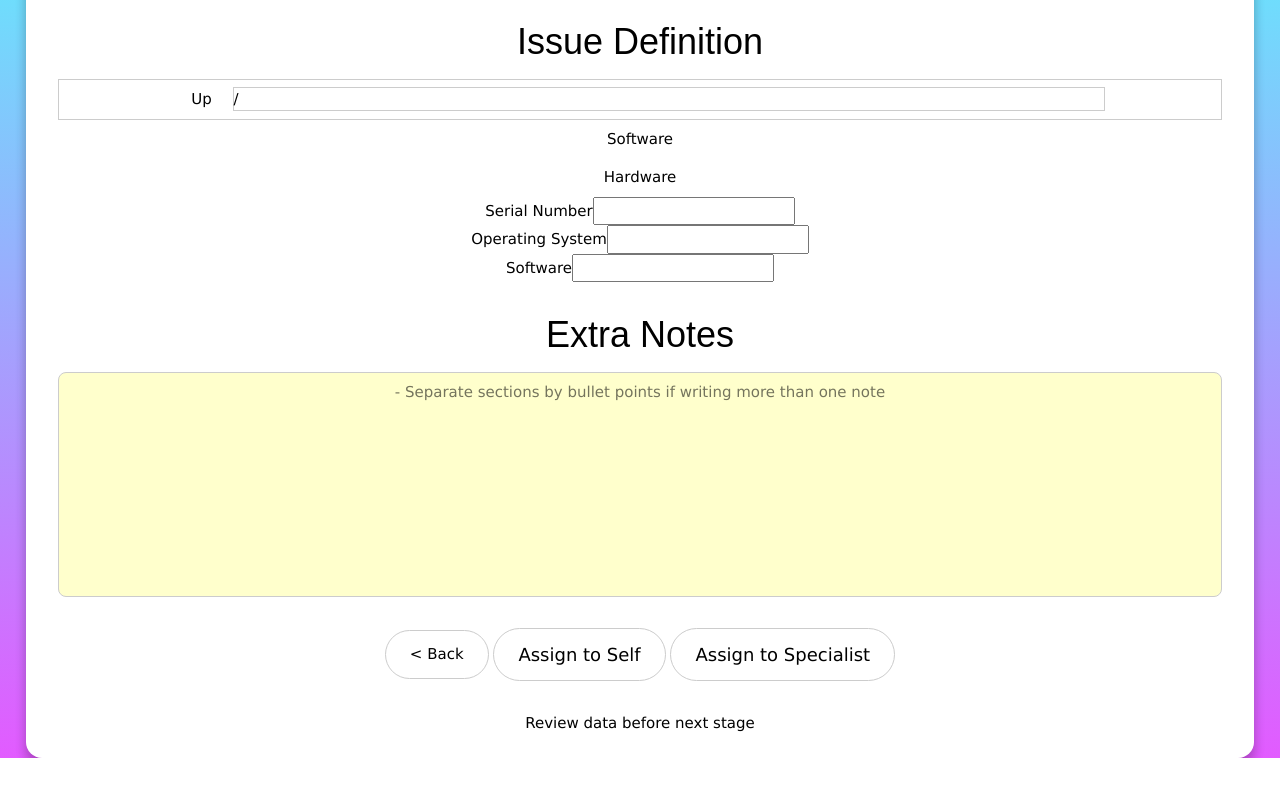
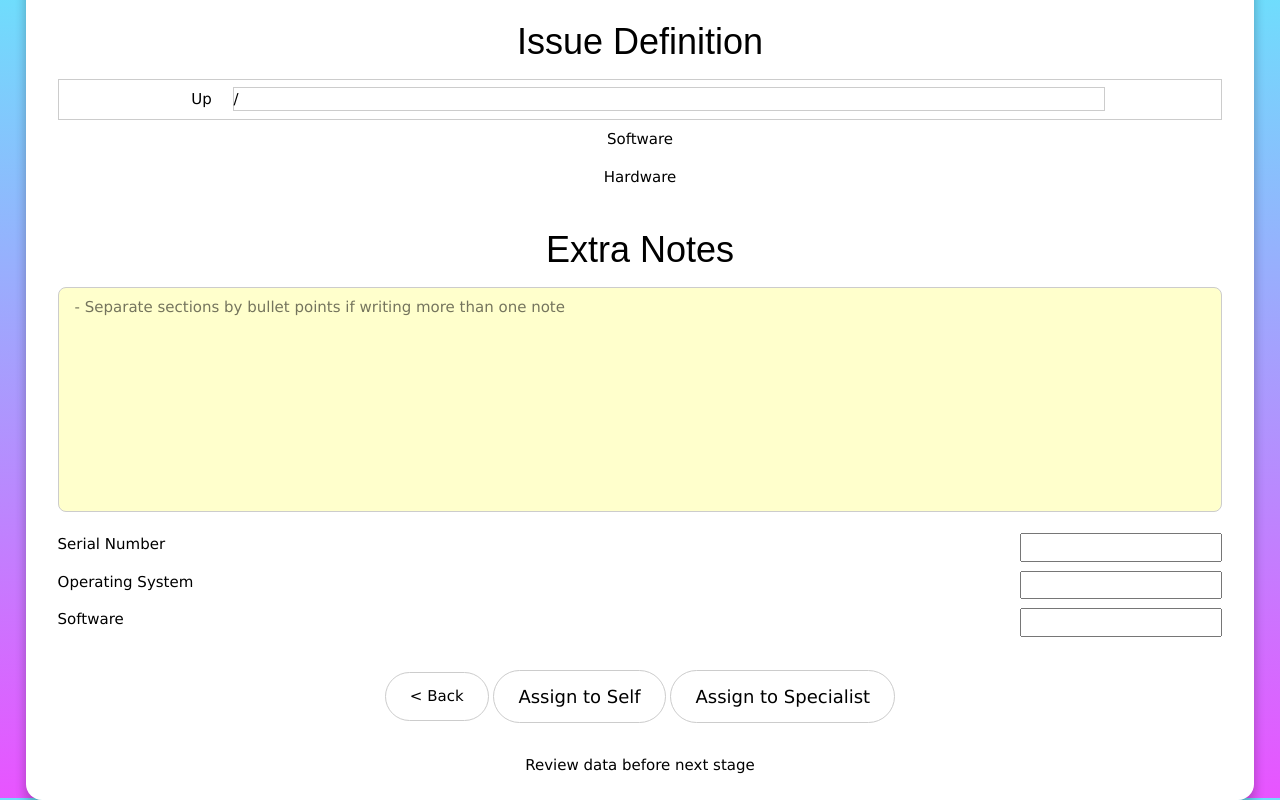
Before and after one commit to LaPleba/Team1UniProject, a plain HTML site: page library/html/new-call-main.html in a window 1280 px wide. Shown: the part 802-1602 px from the top of the page. Before the commit the page ends 1560 px from the top, so only its background shows below. Drawn offline with nearby package versions, Linux system fonts and the light colour scheme.

Commit message:
Changed a few things
Slightly reorganised the UI on a few pages

```diff
--- a/library/html/new-call-main.html
+++ b/library/html/new-call-main.html
@@ -42,19 +42,16 @@
                     <div id="issueBrowser" style="overflow-y: scroll; width:100%;">
 
                     </div>
-					<div id="issuedefinedform" style=''>
-                        Serial Number<input type='text'><br>
-                        Operating System<input type='text'><br>
-                        Software<input type='text'>
-
-                    </div>
                     </div>
 
 
-                <div class="w3-padding w3-third" style="text-align: center;">
-                    <h1> Extra Notes </h1>
+                <div class="w3-padding w3-third">
+                    <h1 style="text-align: center;"> Extra Notes </h1>
                     <form>
-                        <textarea style="width: 100%; height: 15rem; resize: none;" class="w3-center w3-border w3-pale-yellow w3-round-large w3-padding" placeholder="- Separate sections by bullet points if writing more than one note"></textarea>
+                        <textarea style="width: 100%; height: 15rem; resize: none;" class="w3-border w3-pale-yellow w3-round-large w3-padding" placeholder="- Separate sections by bullet points if writing more than one note"></textarea>
+                        <p>Serial Number<input type='text' style="float: right;"></p>
+                        <p>Operating System<input type='text' style="float: right;"></p>
+                        <p>Software<input type='text' style="float: right;"></p>
                     </form>
                 </div>
                 <div class="w3-container w3-center w3-padding-top">
@@ -71,26 +68,6 @@
 
     var path = [];
     var pathname = "";
-        /*function openMain(Name) {
-            var z;
-            var r = document.getElementsByClassName("folder");
-            for (z = 0; z < r.length; z++) {
-               r[z].style.display = "none";
-            }
-            document.getElementById(Name).style.display = "block";
-            pathname = Name;
-            document.getElementById("issuepath").innerHTML = pathname;
-        }
-        function openSub(subName) {
-            var i;
-            var x = document.getElementsByClassName("sub");
-            for (i = 0; i < x.length; i++) {
-                x[i].style.display = "none";
-            }
-            document.getElementById(subName).style.display = "block";
-            pathname += "/"+subName;
-				document.getElementById("issuepath").innerHTML = pathname;
-        }*/
 
         function upLevel(){
         		path.pop();
```
Also changed, not shown: library/html/main.html (+1 -0 lines), library/html/recurring-call-main.html (+7 -4 lines).
